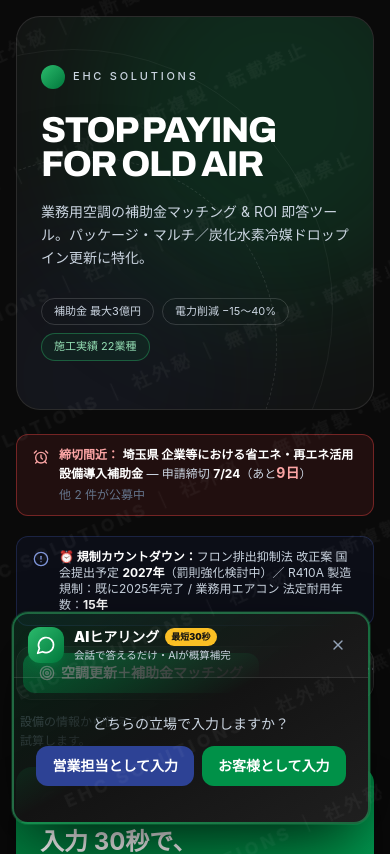
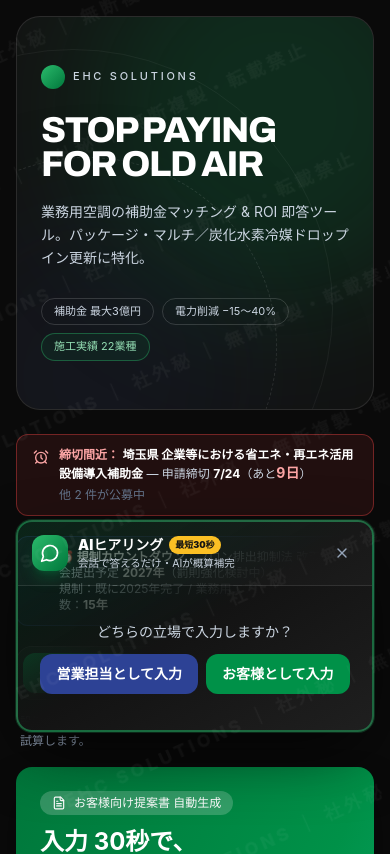
Before and after one commit to Shinichi-Morozumi/ehc-subsidy-app, a Next.js app: page / in a window 390 px wide. Shown: the top 854 px of the page. Built offline with nearby package versions, Linux system fonts and the light colour scheme.

Commit message:
スマホでAIヒアリングと同意バーのボタン重なりを解消（モバイルは launcher/パネルを上げる bottom-28）

```diff
--- a/components/HearingChat.tsx
+++ b/components/HearingChat.tsx
@@ -587,7 +587,7 @@
           type="button"
           onClick={() => setOpen(true)}
           aria-label="AIヒアリングを開く"
-          className="no-print fixed bottom-5 right-5 z-50 flex items-center gap-2.5 pl-3 pr-4 py-3 rounded-full bg-gradient-to-br from-ehc-500 to-ehc-700 text-white shadow-[0_10px_35px_-8px_rgba(0,166,81,0.7)] hover:from-ehc-400 hover:to-ehc-600 transition-all active:scale-95"
+          className="no-print fixed bottom-28 right-4 sm:bottom-5 sm:right-5 z-50 flex items-center gap-2.5 pl-3 pr-4 py-3 rounded-full bg-gradient-to-br from-ehc-500 to-ehc-700 text-white shadow-[0_10px_35px_-8px_rgba(0,166,81,0.7)] hover:from-ehc-400 hover:to-ehc-600 transition-all active:scale-95"
         >
           <span className="relative flex items-center justify-center w-8 h-8 rounded-full bg-white/15 flex-shrink-0">
             <MessageCircle className="w-5 h-5" />
@@ -605,7 +605,7 @@
 
       {/* パネル（開いている時／右下固定） */}
       {open && (
-        <div className="no-print fixed bottom-5 right-5 z-50 w-[min(380px,calc(100vw-2rem))] max-h-[76vh] flex flex-col rounded-2xl border-2 border-ehc-400/50 bg-gradient-to-br from-ehc-900/40 via-night-900 to-night-800 shadow-[0_24px_70px_-15px_rgba(0,0,0,0.85)] ring-1 ring-ehc-400/20 overflow-hidden animate-fade-in">
+        <div className="no-print fixed bottom-28 right-4 sm:bottom-5 sm:right-5 z-50 w-[min(380px,calc(100vw-2rem))] max-h-[70vh] sm:max-h-[76vh] flex flex-col rounded-2xl border-2 border-ehc-400/50 bg-gradient-to-br from-ehc-900/40 via-night-900 to-night-800 shadow-[0_24px_70px_-15px_rgba(0,0,0,0.85)] ring-1 ring-ehc-400/20 overflow-hidden animate-fade-in">
           {/* ヘッダー */}
           <div className="flex items-center gap-2.5 px-3.5 py-3 border-b border-white/10 flex-shrink-0 bg-white/[0.02]">
             <span className="flex items-center justify-center w-9 h-9 rounded-xl bg-gradient-to-br from-ehc-400 to-ehc-700 flex-shrink-0 shadow-lg shadow-ehc-600/30">
```
